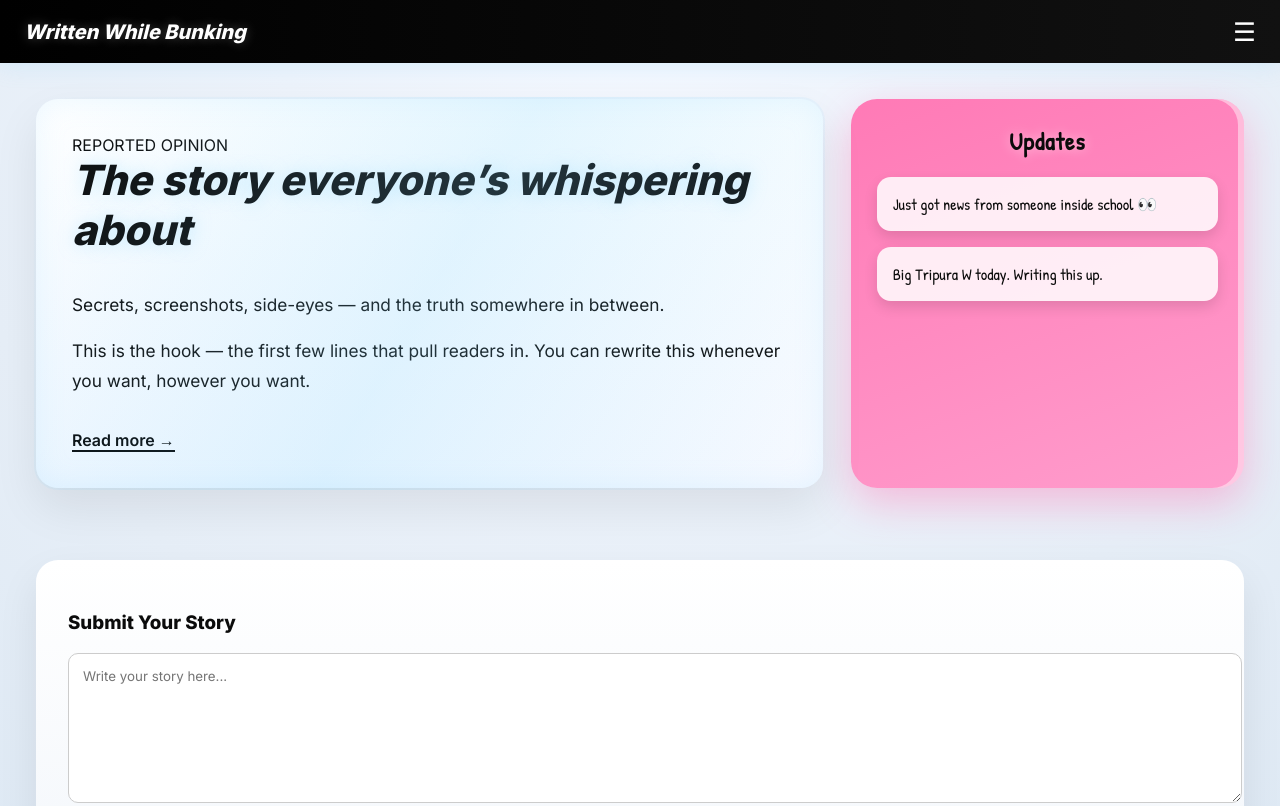
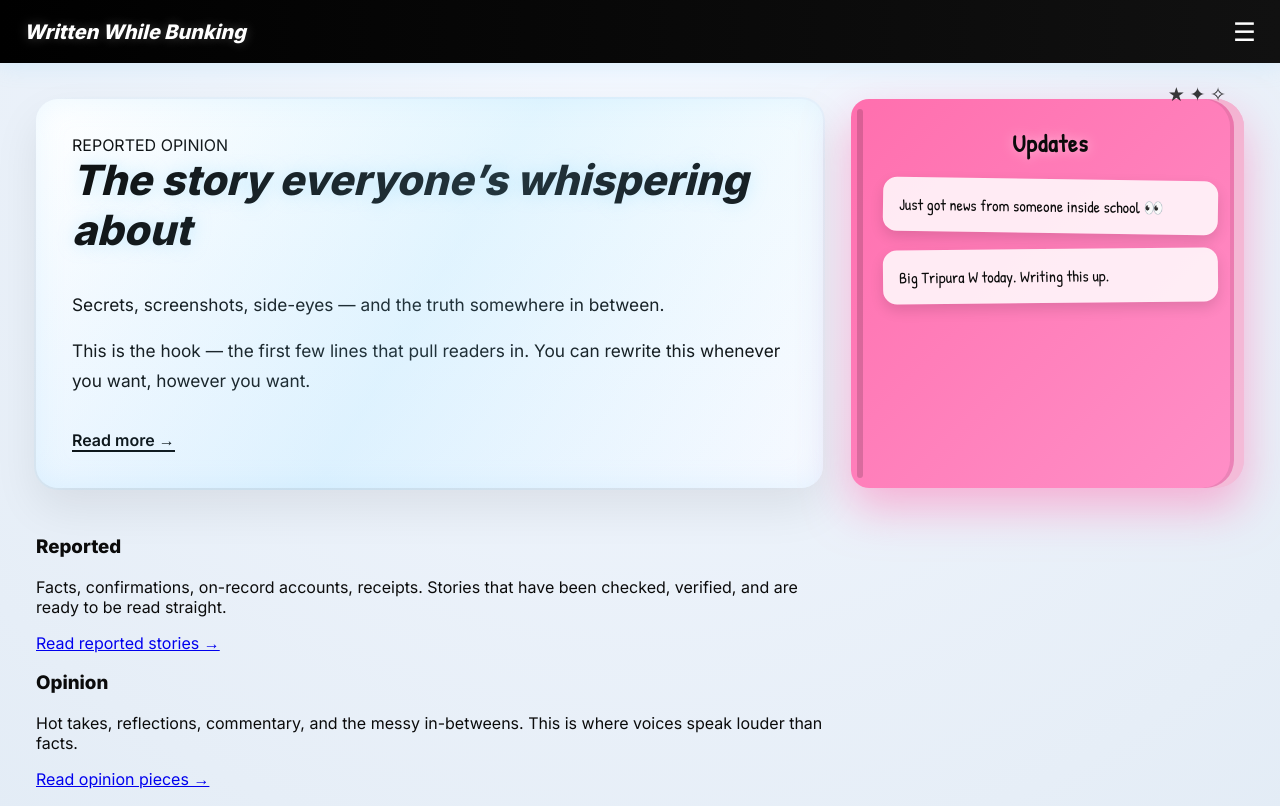
Before and after one commit to madhuja24/written-while-bunking, a plain HTML site: page index.html in a window 1280 px wide. Shown: the top 806 px of the page. Drawn offline with Linux system fonts and the light colour scheme.

Commit message:
Update index.html

```diff
--- a/index.html
+++ b/index.html
@@ -93,11 +93,48 @@
     }
 
     .updates {
-      background: linear-gradient(160deg, var(--pink), #ff9ccc);
-      border-radius: 26px;
-      padding: 26px;
+      background: linear-gradient(135deg, #ff6fae, #ff8fc7);
+      border-radius: 18px 28px 28px 18px;
+      padding: 28px 26px 28px 32px;
       font-family: 'Patrick Hand', cursive;
-      box-shadow: 0 15px 40px rgba(255, 122, 182, 0.45), inset -6px 0 0 rgba(255,255,255,0.45);
+      box-shadow:
+        inset -10px 0 0 rgba(255,255,255,0.45),
+        inset -14px 0 0 rgba(0,0,0,0.08),
+        0 20px 45px rgba(255, 122, 182, 0.55);
+      position: relative;
+    }
+
+    .updates::before {
+      content: "";
+      position: absolute;
+      top: 10px;
+      bottom: 10px;
+      left: 6px;
+      width: 6px;
+      border-radius: 6px;
+      background: rgba(0,0,0,0.15);
+    }
+
+    .updates::after {
+      content: "★ ✦ ✧";
+      position: absolute;
+      top: -18px;
+      right: 18px;
+      font-size: 1.2rem;
+      opacity: 0.8;
+    }
+
+    .update-entry {
+      background: rgba(255,255,255,0.88);
+      padding: 16px 18px;
+      border-radius: 12px;
+      margin-bottom: 16px;
+      box-shadow: 0 8px 18px rgba(0,0,0,0.15);
+      transform: rotate(-0.6deg);
+    }
+
+    .update-entry:nth-child(even) {
+      transform: rotate(0.8deg);
     }
 
     .updates h2 {
@@ -189,6 +226,24 @@
       Big Tripura W today. Writing this up.
     </div>
   </section>
+  <section class="columns">
+    <div class="column reported">
+      <h3>Reported</h3>
+      <p contenteditable="true">
+        Facts, confirmations, on-record accounts, receipts. Stories that have been checked, verified, and are ready to be read straight.
+      </p>
+      <a href="#" class="column-link">Read reported stories →</a>
+    </div>
+
+    <div class="column opinion">
+      <h3>Opinion</h3>
+      <p contenteditable="true">
+        Hot takes, reflections, commentary, and the messy in-betweens. This is where voices speak louder than facts.
+      </p>
+      <a href="#" class="column-link">Read opinion pieces →</a>
+    </div>
+  </section>
+
 </main>
 
 <section class="submit">
```
